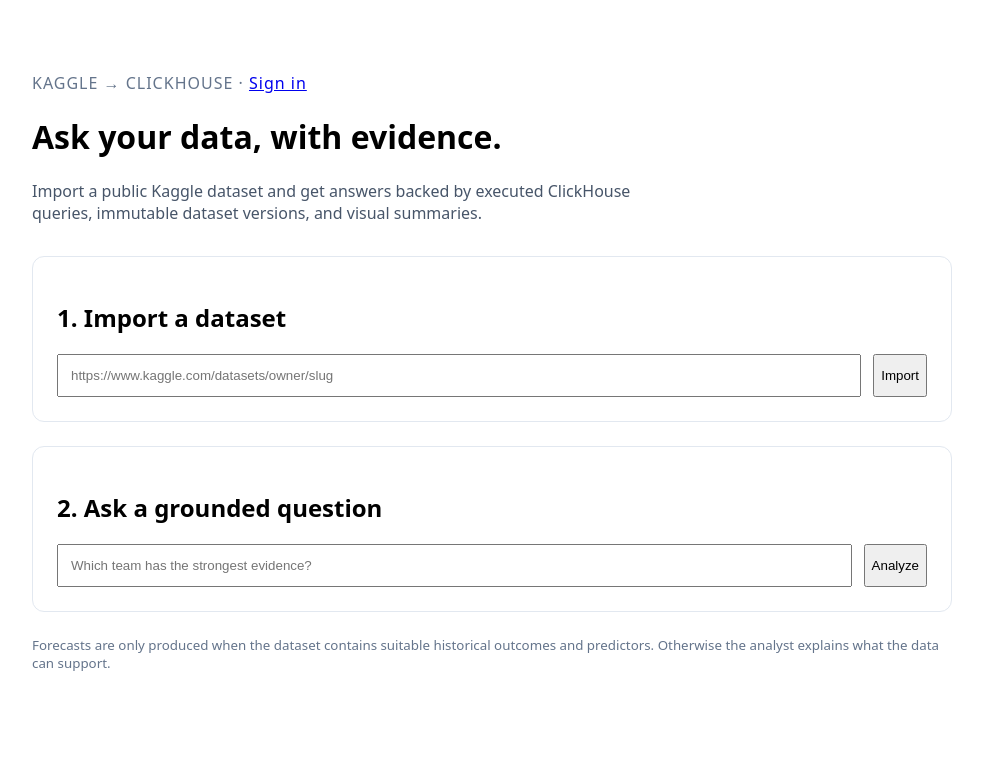
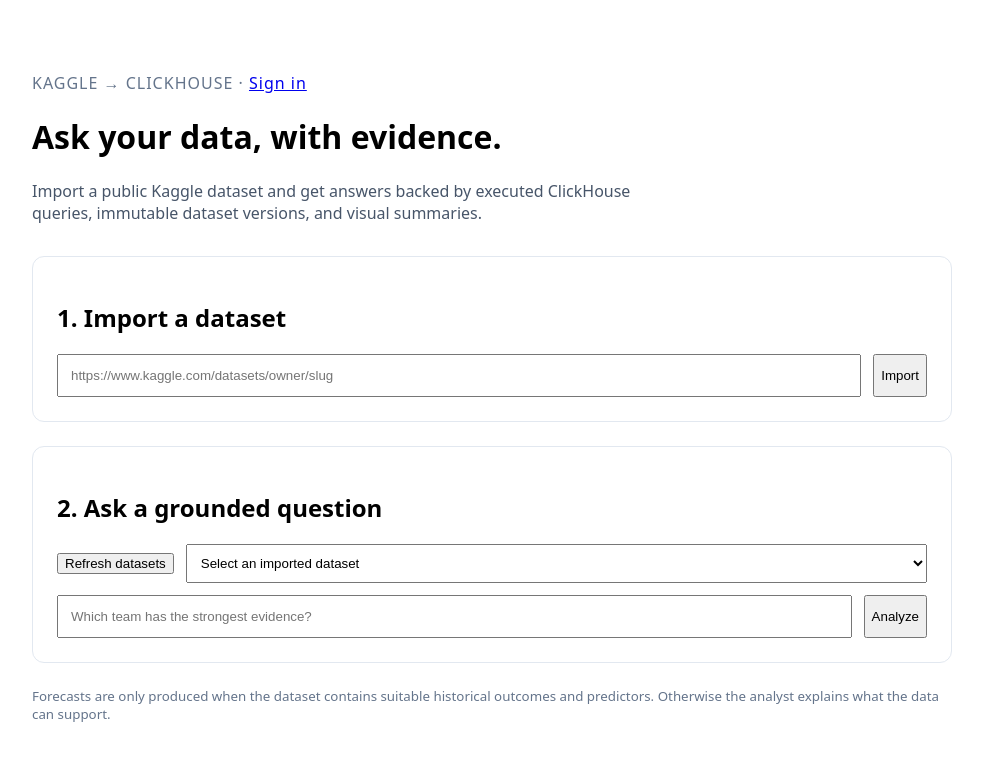
Before and after one commit to avipatel7996/clickhousehack, a Next.js app in the folder apps/web/: page / in a window 1280 px wide. Shown: the top 760 px of the page, without its empty margins (148-1131 px from the left). Built offline with nearby package versions, Linux system fonts and the light colour scheme; no server answers.

Commit message:
Add dataset picker and finished states

```diff
--- a/apps/web/app/api/imports/route.ts
+++ b/apps/web/app/api/imports/route.ts
@@ -5,16 +5,21 @@
 
 export async function GET(request: Request) {
   const id = new URL(request.url).searchParams.get("id");
-  if (!id) return NextResponse.json({ error: "id is required" }, { status: 400 });
   const supabase = await getSupabaseServerClient();
   if (!supabase) return NextResponse.json({ error: "Authentication required" }, { status: 401 });
   const user = await getAuthenticatedUser(supabase);
   if (!user) return NextResponse.json({ error: "Authentication required" }, { status: 401 });
   const workspaceId = await ensureWorkspace(supabase, user.id);
+  if (!id) {
+    const { data, error } = await supabase.from("dataset_imports").select("id,source_url,canonical_ref,status,row_count,physical_tables,created_at").eq("workspace_id", workspaceId ?? "").order("created_at", { ascending: false }).limit(50);
+    if (error) return NextResponse.json({ error: error.message }, { status: 500 });
+    return NextResponse.json({ imports: data ?? [] });
+  }
   const { data, error } = await supabase.from("dataset_imports").select("id,status,row_count,physical_tables,created_at").eq("id", id).eq("workspace_id", workspaceId ?? "").single();
   if (error) return NextResponse.json({ error: error.message }, { status: 404 });
   return NextResponse.json(data);
 }
+
 
 export async function POST(request: Request) {
   const body = await request.json().catch(() => ({}));
--- a/apps/web/app/page.tsx
+++ b/apps/web/app/page.tsx
@@ -1,14 +1,27 @@
 "use client";
 
-import { FormEvent, useState } from "react";
+import { FormEvent, useEffect, useState } from "react";
 
 type Message = { role: "user" | "assistant"; text: string };
+type Dataset = { id: string; canonical_ref: string; status: string; row_count?: number | null };
 
 export default function HomePage() {
   const [url, setUrl] = useState("");
   const [importStatus, setImportStatus] = useState("");
   const [question, setQuestion] = useState("");
   const [messages, setMessages] = useState<Message[]>([]);
+  const [datasets, setDatasets] = useState<Dataset[]>([]);
+  const [datasetId, setDatasetId] = useState("");
+  useEffect(() => { refreshDatasets(); }, []);
+
+  async function refreshDatasets() {
+    const response = await fetch("/api/imports");
+    if (!response.ok) return;
+    const body = await response.json() as { imports?: Dataset[] };
+    const available = (body.imports ?? []).filter((item) => item.status === "published");
+    setDatasets(available);
+    if (!datasetId && available[0]) setDatasetId(available[0].id);
+  }
 
   async function importDataset(event: FormEvent) {
     event.preventDefault();
@@ -24,7 +37,7 @@
         if (!poll.ok) continue;
         const result = await poll.json();
         setImportStatus(`Import ${result.status}…`);
-        if (result.status === "published") { setImportStatus(`Imported ${result.row_count ?? 0} rows into ClickHouse.`); return; }
+        if (result.status === "published") { setImportStatus(`Imported ${result.row_count ?? 0} rows into ClickHouse (finished).`); await refreshDatasets(); return; }
         if (result.status === "failed") { setImportStatus("Import failed. Check Trigger Runs."); return; }
       }
       setImportStatus("Import is still running. Open Trigger Runs for live logs.");
@@ -37,7 +50,7 @@
     const current = question;
     setQuestion("");
     setMessages((items) => [...items, { role: "user", text: current }]);
-    const response = await fetch("/api/analyses", { method: "POST", headers: { "content-type": "application/json" }, body: JSON.stringify({ question: current }) });
+    const response = await fetch("/api/analyses", { method: "POST", headers: { "content-type": "application/json" }, body: JSON.stringify({ question: current, datasetId: datasetId || undefined }) });
     const body = await response.json();
     if (!response.ok || body.status === "failed") {
       setMessages((items) => [...items, { role: "assistant", text: body.warning ?? body.error ?? "Analysis could not be queued." }]);
@@ -51,7 +64,7 @@
       const result = await poll.json();
       if (result.status === "completed") {
         const answer = result.answer?.answer ?? result.answer?.result?.answer ?? "Analysis completed.";
-        setMessages((items) => [...items, { role: "assistant", text: String(answer) }]);
+        setMessages((items) => [...items, { role: "assistant", text: `${String(answer)} (finished)` }]);
         return;
       }
       if (result.status === "failed") {
@@ -73,6 +86,7 @@
     </section>
     <section style={{ marginTop: 24, padding: 24, border: "1px solid #e2e8f0", borderRadius: 12 }}>
       <h2>2. Ask a grounded question</h2>
+      <div style={{ display: "flex", gap: 12, alignItems: "center", marginBottom: 12 }}><button type="button" onClick={refreshDatasets}>Refresh datasets</button><select value={datasetId} onChange={(event) => setDatasetId(event.target.value)} style={{ flex: 1, padding: 10 }}><option value="">Select an imported dataset</option>{datasets.map((dataset) => <option key={dataset.id} value={dataset.id}>{dataset.canonical_ref} ({dataset.row_count ?? "?"} rows)</option>)}</select></div>
       <form onSubmit={askQuestion} style={{ display: "flex", gap: 12 }}><input value={question} onChange={(event) => setQuestion(event.target.value)} placeholder="Which team has the strongest evidence?" style={{ flex: 1, padding: 12 }} /><button type="submit">Analyze</button></form>
       <div aria-live="polite">{messages.map((message, index) => <p key={index}><strong>{message.role === "user" ? "You" : "Analyst"}:</strong> {message.text}</p>)}</div>
     </section>
```
